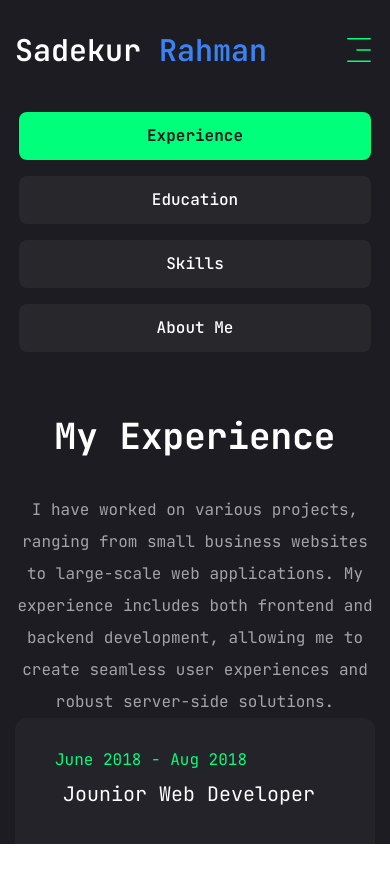
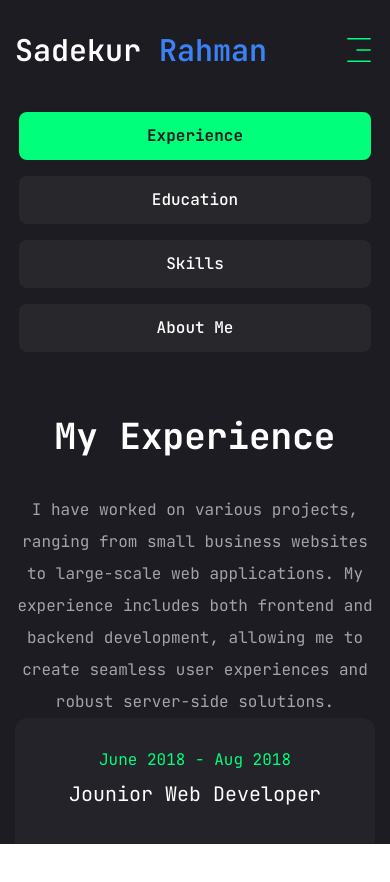
Before and after one commit to sadekur/pfs-2, a Next.js app: page /resume in a window 390 px wide. Shown: the top 882 px of the page. Built offline with nearby package versions, Linux system fonts and the light colour scheme.

Commit message:
Add: Skills

```diff
--- a/app/resume/page.jsx
+++ b/app/resume/page.jsx
@@ -245,7 +245,7 @@ const Resume = () => {
   >
     <div className="container mx-auto pt-[60px] xl:pt-[150px]">
       <Tabs defaultValue="experience" className="flex flex-col xl:flex-row gap-[60px]">
-        <TabsList className="flex flex-col w-full max-w-[388px] max-auto xl:max-0 gap-4">
+        <TabsList className="flex flex-col w-full max-w-[388px] mx-auto xl:mx-0 gap-4">
           <TabsTrigger value="experience">Experience</TabsTrigger>
           <TabsTrigger value="education">Education</TabsTrigger>
           <TabsTrigger value="skills">Skills</TabsTrigger>
@@ -262,7 +262,7 @@ const Resume = () => {
               <ul className="grid grid-cols-1 lg:grid-cols-2 gap-[30px]">
                 {experience.items.map((item, index) => {
                   return (
-                    <li key={index} className="bg-[#232329] h-[184px] py-6 px-10 rounded-xl flex flex-col justify-center iteams-center lg:items-start gap-1">
+                    <li key={index} className="bg-[#232329] h-[184px] py-6 px-10 rounded-xl flex flex-col justify-center items-center lg:items-start gap-1">
                       <span className="text-accent">{item.duration}</span>
                       <h3 className="text-xl max-w-[268px] min-h-[60px] text-center lg:text-left">{item.position}</h3>
                       <div className="flex items-center gap-3 ">
```
